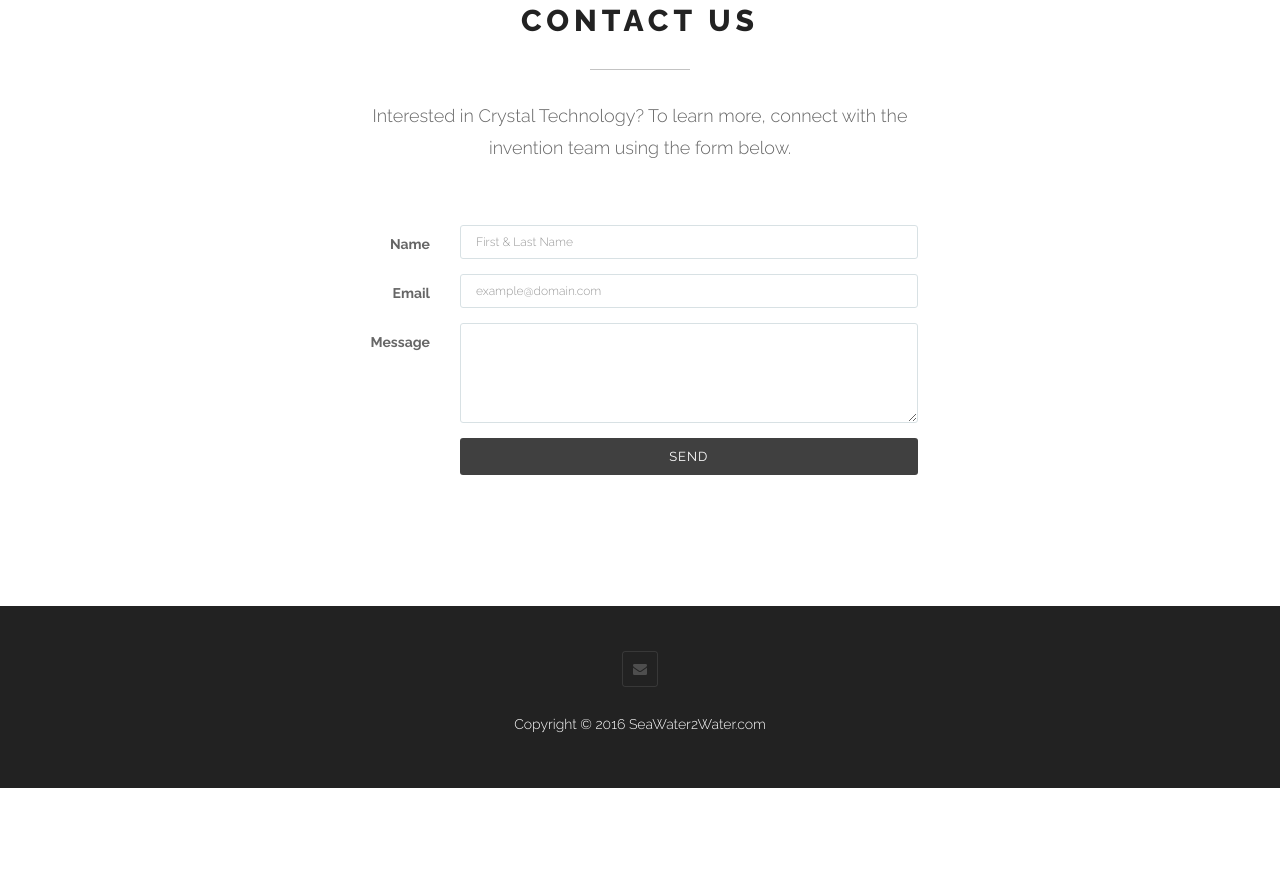
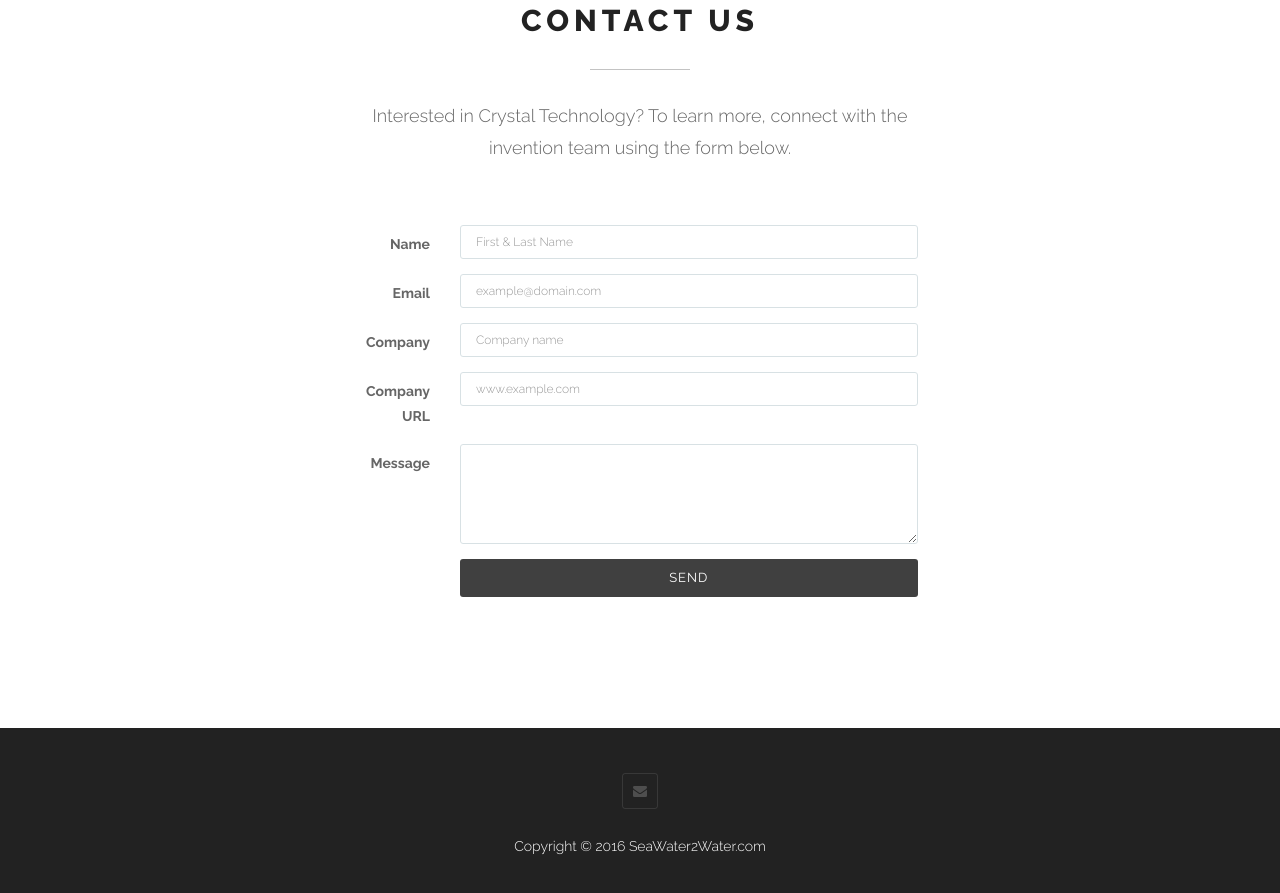
Before and after one commit to ShrutiAppiah/Crystal-Technology-for-Desalination, a plain HTML site: page index.html in a window 1280 px wide. Shown: the part 6744-7637 px from the top of the page. Before the commit the page ends 7532 px from the top, so only its background shows below. Drawn offline with Linux system fonts and the light colour scheme.

Commit message:
form fields

```diff
--- a/index.html
+++ b/index.html
@@ -797,6 +797,18 @@
            							<input type="email" class="form-control" id="email" name="email" placeholder="example@domain.com" value="">
        							</div>
    						</div>
+							<div class="form-group">
+									<label for="name" class="col-sm-2 control-label">Company</label>
+									<div class="col-sm-10">
+												<input type="text" class="form-control" id="name" name="company" placeholder="Company name" value="">
+									</div>
+							</div>
+							<div class="form-group">
+									<label for="name" class="col-sm-2 control-label">Company URL</label>
+									<div class="col-sm-10">
+												<input type="text" class="form-control" id="name" name="companyurl" placeholder="www.example.com" value="">
+									</div>
+							</div>
  					    	<div class="form-group">
 					        	<label for="message" class="col-sm-2 control-label">Message</label>
 					        	<div class="col-sm-10">
```
